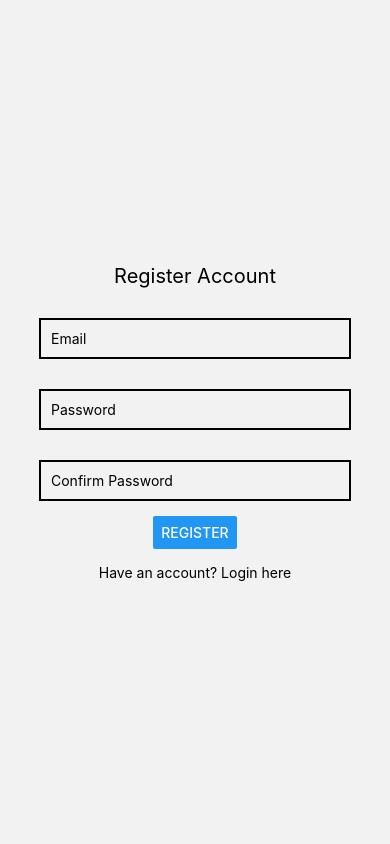
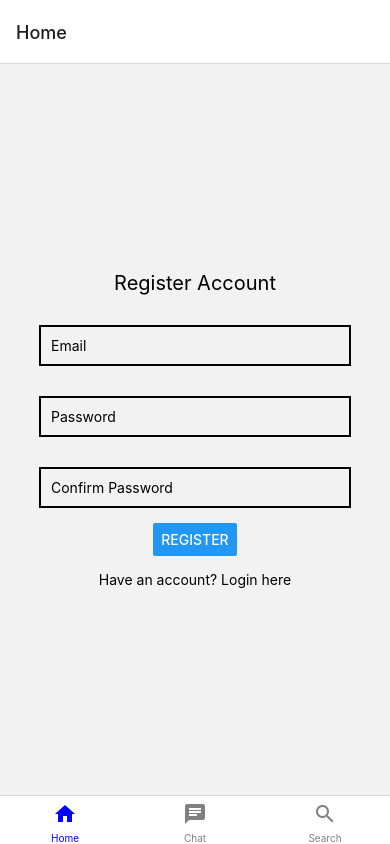
Before and after one commit to koomekevo/WheelWell, a React Native app: screen /RegisterScreen in a window 390 px wide. Built offline with nearby package versions, Linux system fonts and the light colour scheme.

Commit message:
Try to hide bottom tab in login and register screens

```diff
--- a/App.js
+++ b/App.js
@@ -1,26 +1,69 @@
+import React from "react";
 import { NavigationContainer } from "@react-navigation/native";
+import { createBottomTabNavigator } from "@react-navigation/bottom-tabs";
 import { createNativeStackNavigator } from "@react-navigation/native-stack";
-import LoginScreen from "./src/screens/LoginScreen";
-import RegisterScreen from "./src/screens/RegisterScreen";
-import HomeScreen from "./src/screens/HomeScreen";
 
+import HomeScreen from "./src/screens/HomeScreen"; // Your HomeScreen component showing nearby mechanics
+import ChatScreen from "./src/screens/ChatScreen"; // Create this component for chatting with mechanics
+import SearchScreen from "./src/screens/SearchScreen"; // Create this component for searching mechanics
+import LoginScreen from "./src/screens/LoginScreen"; // Create this component for login screen
+import RegisterScreen from "./src/screens/RegisterScreen"; // Create this component for register screen
+
+import { MaterialIcons } from "@expo/vector-icons"; // For tab icons
+import styled from "styled-components/native";
+
+const Tab = createBottomTabNavigator();
 const Stack = createNativeStackNavigator();
+
+const HomeStack = () => (
+  <Stack.Navigator
+    initialRouteName="Login"
+    screenOptions={{
+      headerShown: false,
+    }}
+  >
+    <Stack.Screen name="LoginScreen" component={LoginScreen} />
+    <Stack.Screen name="RegisterScreen" component={RegisterScreen} />
+    <Stack.Screen name="HomeScreen" component={HomeScreen} />
+  </Stack.Navigator>
+);
 
 const App = () => {
   return (
     <NavigationContainer>
-      <Stack.Navigator
-        initialRouteName="Login"
-        screenOptions={{
-          headerShown: false,
+      <Tab.Navigator
+        initialRouteName="Home"
+        screenOptions={({ route }) => ({
+          tabBarIcon: ({ focused }) => {
+            let iconName;
+
+            if (route.name === "Home") {
+              iconName = focused ? "home" : "home";
+            } else if (route.name === "Chat") {
+              iconName = focused ? "chat" : "chat";
+            } else if (route.name === "Search") {
+              iconName = focused ? "search" : "search";
+            }
+
+            return <TabBarIcon name={iconName} focused={focused} />;
+          },
+        })}
+        tabBarOptions={{
+          activeTintColor: "blue",
+          inactiveTintColor: "gray",
         }}
       >
-        <Stack.Screen name="LoginScreen" component={LoginScreen} />
-        <Stack.Screen name="RegisterScreen" component={RegisterScreen} />
-        <Stack.Screen name="HomeScreen" component={HomeScreen} />
-      </Stack.Navigator>
+        <Tab.Screen name="Home" component={HomeStack} />
+        <Tab.Screen name="Chat" component={ChatScreen} />
+        <Tab.Screen name="Search" component={SearchScreen} />
+      </Tab.Navigator>
     </NavigationContainer>
   );
 };
 
+const TabBarIcon = styled(MaterialIcons)`
+  font-size: 24px;
+  color: ${({ focused }) => (focused ? "blue" : "gray")};
+`;
+
 export default App;
--- /dev/null
+++ b/src/screens/ChatScreen.jsx
@@ -0,0 +1,12 @@
+import { View, Text } from 'react-native'
+import React from 'react'
+
+const ChatScreen = () => {
+  return (
+    <View>
+      <Text>ChatScreen</Text>
+    </View>
+  )
+}
+
+export default ChatScreen
--- a/src/screens/LoginScreen.jsx
+++ b/src/screens/LoginScreen.jsx
@@ -50,7 +50,10 @@ const LoginScreen = ({ navigation }) => {
         onChangeText={(text) => setPassword(text)}
         secureTextEntry
       />
-      <AuthButton title="Log In" onPress={() => navigation.navigate("HomeScreen")} />
+      <AuthButton
+        title="Log In"
+        onPress={() => navigation.navigate("HomeScreen")}
+      />
       <RegisterLinkText onPress={() => navigation.navigate("RegisterScreen")}>
         Don't have an account? Register here
       </RegisterLinkText>
@@ -58,4 +61,8 @@ const LoginScreen = ({ navigation }) => {
   );
 };
 
+LoginScreen.options = {
+  tabBarVisible: false, // Hide the tab bar for this screen
+};
+
 export default LoginScreen;
--- a/src/screens/RegisterScreen.jsx
+++ b/src/screens/RegisterScreen.jsx
@@ -57,7 +57,10 @@ const RegisterScreen = ({ navigation }) => {
         onChangeText={(text) => setConfirmPassword(text)}
         secureTextEntry
       />
-      <AuthButton title="Register" onPress={() => navigation.navigate("HomeScreen")} />
+      <AuthButton
+        title="Register"
+        onPress={() => navigation.navigate("HomeScreen")}
+      />
       <LoginLinkText onPress={() => navigation.navigate("LoginScreen")}>
         Have an account? Login here
       </LoginLinkText>
@@ -65,4 +68,8 @@ const RegisterScreen = ({ navigation }) => {
   );
 };
 
+RegisterScreen.options = {
+  tabBarVisible: false, // Hide the tab bar for this screen
+};
+
 export default RegisterScreen;
--- /dev/null
+++ b/src/screens/SearchScreen.jsx
@@ -0,0 +1,12 @@
+import { View, Text } from 'react-native'
+import React from 'react'
+
+const SearchScreen = () => {
+  return (
+    <View>
+      <Text>SearchScreen</Text>
+    </View>
+  )
+}
+
+export default SearchScreen
```
Also changed, not shown: src/components/TabNavigator.jsx (added, +47 -0 lines).
